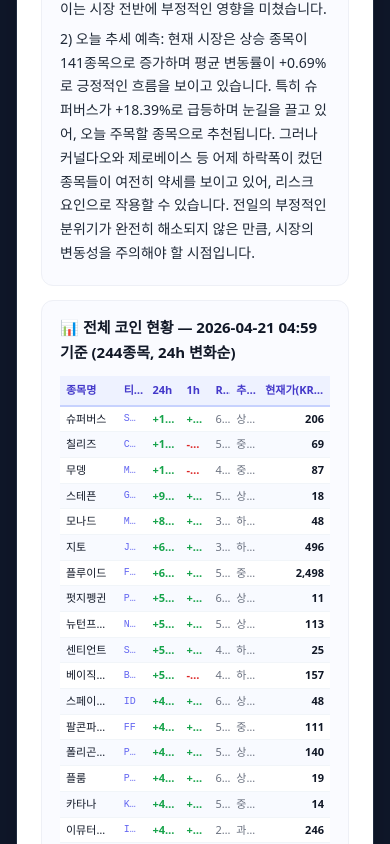
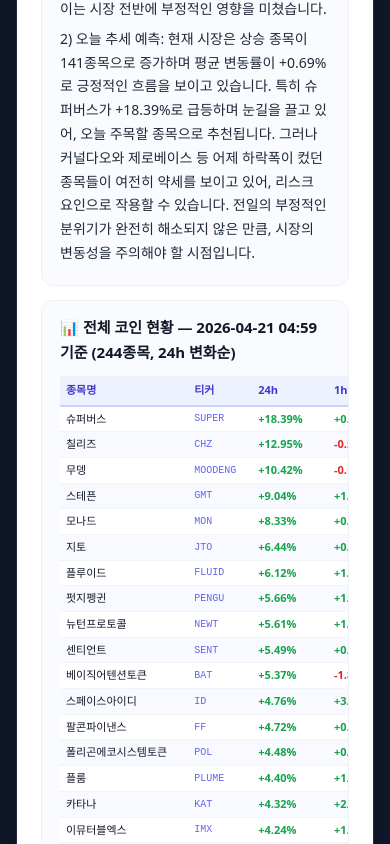
Before and after one commit to sungsickpark-eng/coin-briefing, a Next.js app: page / in a window 390 px wide. Shown: the part 3116-3960 px from the top of the page. Built offline with nearby package versions, Linux system fonts and the light colour scheme.

Commit message:
fix: mobile coin table horizontal scroll with min-width 600px

```diff
--- a/app/globals.css
+++ b/app/globals.css
@@ -33,10 +33,15 @@ body {
   table-layout: fixed;
 }
 
-/* 바 차트 카드: 모바일에서 가로 스크롤 */
-.briefing-content > div:not(.coin-overview-card) {
+/* 모든 카드: 모바일에서 가로 스크롤 */
+.briefing-content > div {
   overflow-x: auto;
   -webkit-overflow-scrolling: touch;
+}
+
+/* 코인 현황 테이블: 모바일에서 최소 너비 보장 → 글자 잘림 방지 */
+.briefing-content .coin-overview-card table {
+  min-width: 600px;
 }
 
 /* 바 차트 내 테이블·셀: max-width 해제하여 고정 픽셀 폭 유지 */
```
